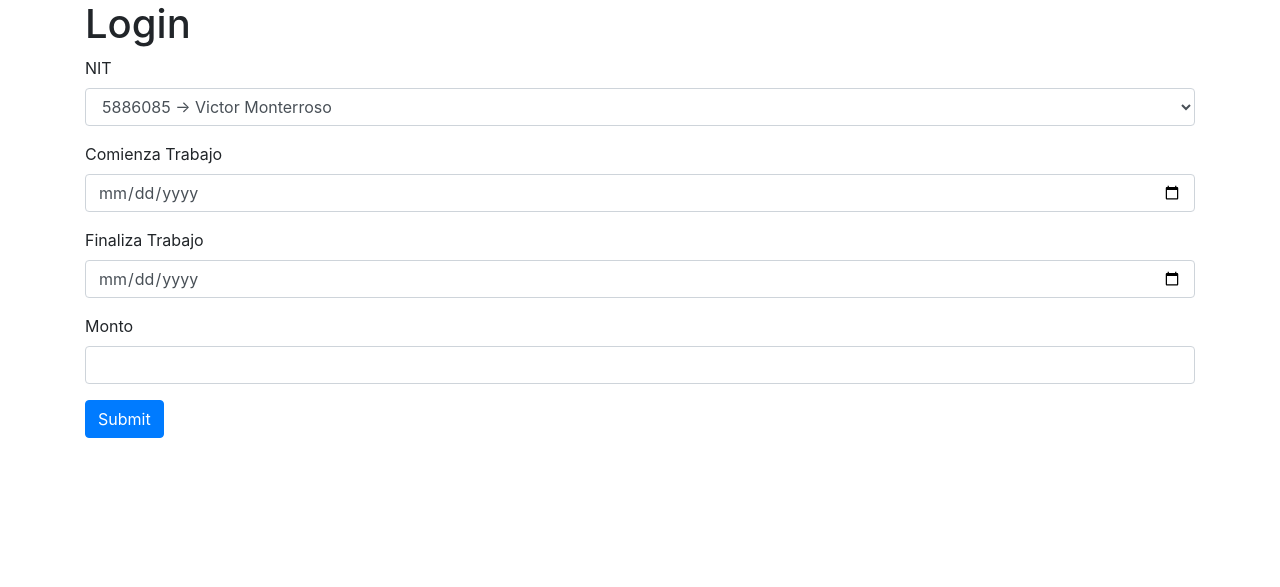
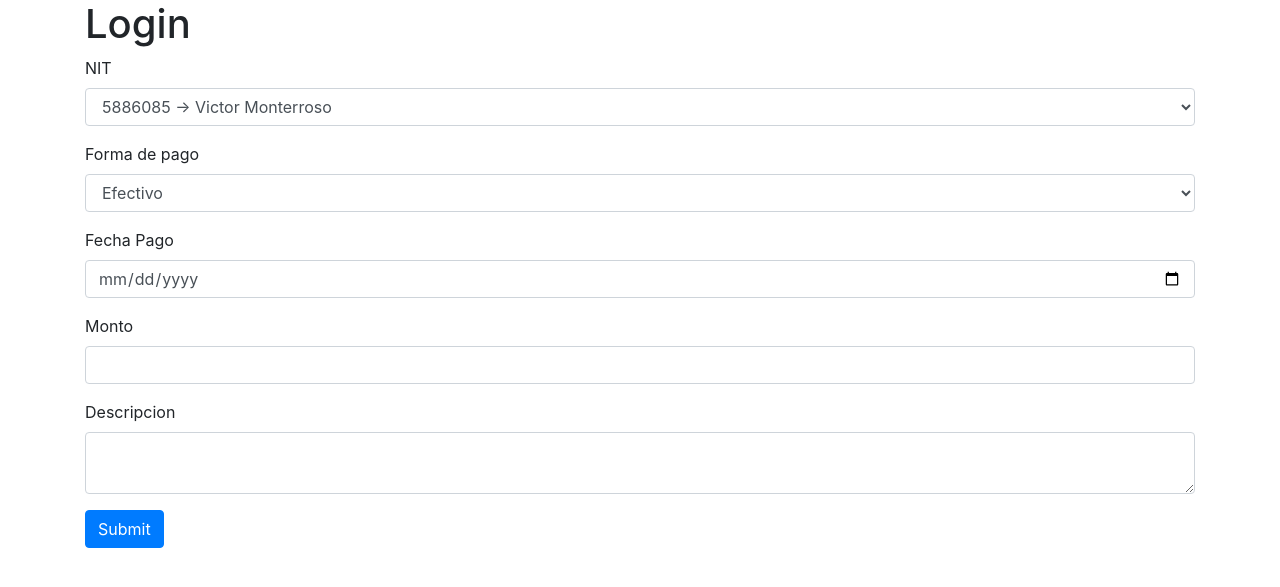
Before and after one commit to jorged104/ControlPagos, a Flask app: page /ingreso_pagos in a window 1280 px wide. Shown: the part 56-643 px from the top of the page. Run offline with Flask 2, Linux system fonts and the light colour scheme; data comes from the database, SQL or seed files in the repository; some libraries are stand-ins or nearby versions.

Commit message:
Uodate a ingreso pagos
Se agrego el ingreso de pagos, falta que se pueda seleccionar el cobro

```diff
--- a/app.py
+++ b/app.py
@@ -79,18 +79,19 @@ def ingresoclientes():
 @app.route("/nuevoPago",methods=['POST'])
 def nuevoPago():
     identificador = request.form['id']
-    fechaInicio = request.form['inicioT']
-    fechaFin = request.form['finT']
+    tipo = request.form['tipo']
     monto = request.form['monto']
-    hoy = datetime.datetime.now()
-    hoystr = str(hoy.strftime("%Y-%m-%d"))
-    sql = "INSERT INTO  pago (idCliente,inicioTrabajo,finTrabajo,fechaPago,monto) VALUES(%i,'%s','%s','%s',%f)" % (int(identificador),fechaInicio,fechaFin,hoystr,float(monto))
+    descripcion = request.form['descripcion']
+    fecha = request.form['fecha']
+    #hoy = datetime.datetime.now()
+    #hoystr = str(hoy.strftime("%Y-%m-%d"))
+    sql = "INSERT INTO  pago (idCliente,fechaPago,monto,descripcion,tipo) VALUES(%i,'%s',%f,'%s','%s')" % (int(identificador),fecha,float(monto),descripcion,tipo)
     run_query(sql)
     return  redirect(url_for('ingreso_pagos'))
 
 @app.route("/getPagos",methods=['POST'])
 def getPagos():
-    sql = "SELECT NIT,NOMBRE,inicioTrabajo,finTrabajo,fechaPago,pago.monto FROM cliente , pago WHERE cliente.idCliente = pago.idCliente"
+    sql = "SELECT NIT,NOMBRE,fechaPago,pago.monto FROM cliente , pago WHERE cliente.idCliente = pago.idCliente"
     data = run_query(sql)
     clientes = []
     for cl in data:
--- a/templates/ingreso_pagos.html
+++ b/templates/ingreso_pagos.html
@@ -31,21 +31,28 @@
     </select>
   </div>
 
-
-<div class="form-group">
-<label for="exampleFormControlSelect1">Comienza Trabajo</label>
-<input type="date" class="form-control" id="inicioT" name="inicioT">
-</div>
-
-<div class="form-group">
-    <label for="exampleFormControlSelect1">Finaliza Trabajo</label>
-    <input type="date" class="form-control" id="finT" name="finT">
-</div>
-
+  <div class="form-group">
+    <label>Forma de pago</label>
+    <select name="tipo" class="form-control" value={{request.form.username}}>
+      <option value="Efectivo">Efectivo</option>
+      <option value="Cheque">Cheque</option>
+      <option value="Deposito">Deposito</option>
+    </select>
+  </div>
+  <div class="form-group">
+      <label>Fecha Pago</label>
+      <input type="date" name="fecha" class="form-control" value={{request.form.username}}>
+  </div>
   <div class="form-group">
       <label>Monto</label>
       <input type="text" name="monto" class="form-control" value={{request.form.username}}>
   </div>
+  <div class="form-group">
+      <label>Descripcion</label>
+      <textarea name="descripcion" class="form-control" value={{request.form.username}}>
+      </textarea>
+    </div>
+
     <button type="submit" class="btn btn-primary">Submit</button>
   </form>
 {% endblock %}
```
